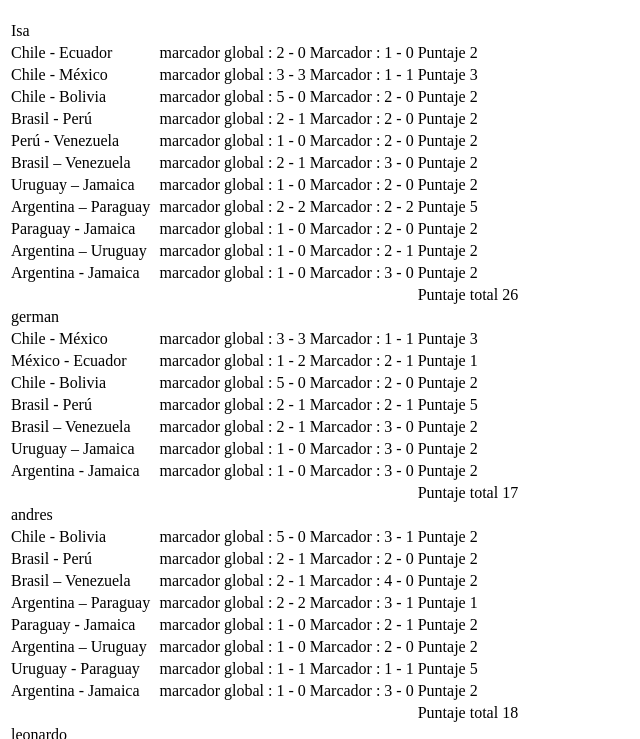
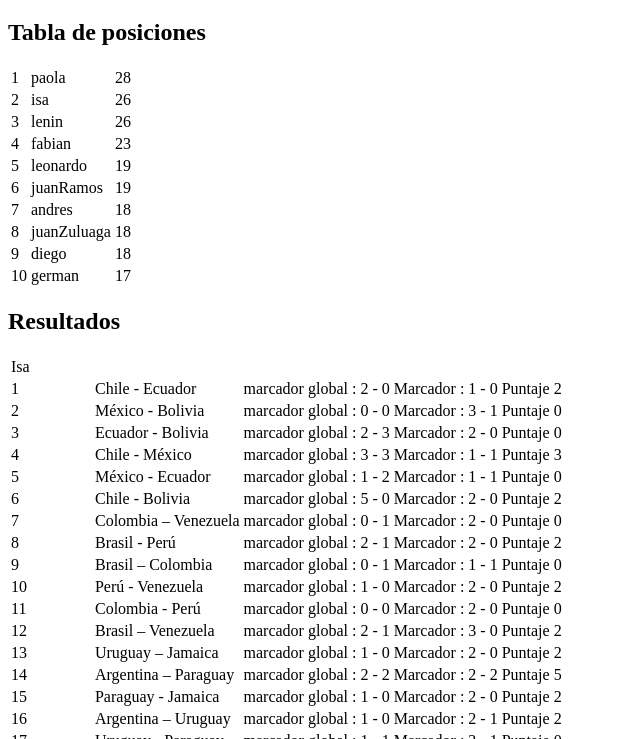
Before and after one commit to juan2ramos/polla, a plain HTML site: page index.html in a window 1280 px wide. Shown: the part 61-800 px from the top of the page, without its empty margins (0-640 px from the left). Drawn offline with Linux system fonts and the light colour scheme.

Commit message:
resultados

```diff
--- a/index.html
+++ b/index.html
@@ -8,8 +8,10 @@
 </head>
 <body>
    <h1>Polla</h1>
-
-   	<div id="id"></div>
+   	<h2>Tabla de posiciones</h2>
+   	<div id="posicion"></div>
+   	<h2>Resultados</h2>
+   	<div id="resultados"></div>
 
 
     <script type="text/javascript">
--- a/main.js
+++ b/main.js
@@ -11,12 +11,14 @@ function Persona(nombre, marcadores)
         var puntajeParcial = 0;
         console.log(this.nombre)
         tableResult += "<tr> <td> " + this.nombre + "</td></tr>"
+        var j = 0
         for(i in this.marcadores){
-
+            j++;
             if( marcadoresGlobal[i][0] == marcadores[i][0] &&
                 marcadoresGlobal[i][1] == marcadores[i][1]){
                 puntajeParcial = puntajeParcial + 5;
                 tableResult += "<tr>"
+                    + "<td>"  + j + "</td>"
                     + "<td>"  + i + "</td>"
                     + "<td>"  +"marcador global : " + marcadoresGlobal[i][0] + "  -  " + marcadoresGlobal[i][1] + "</td>"
                     +  "<td>"  + " Marcador : " +  marcadores[i][0] + " - " + marcadores[i][1] + "</td>"
@@ -34,6 +36,7 @@ function Persona(nombre, marcadores)
                 puntajeParcial = puntajeParcial + 3;
 
                 tableResult += "<tr>"
+                    + "<td>"  + j + "</td>"
                     + "<td>"  + i + "</td>"
                     + "<td>"  +"marcador global : " + marcadoresGlobal[i][0] + "  -  " + marcadoresGlobal[i][1] + "</td>"
                     +  "<td>"  + " Marcador : " +  marcadores[i][0] + " - " + marcadores[i][1] + "</td>"
@@ -55,6 +58,7 @@ function Persona(nombre, marcadores)
                 puntajeParcial = puntajeParcial + 2;
 
                 tableResult += "<tr>"
+                    + "<td>"  + j + "</td>"
                     + "<td>"  + i + "</td>"
                     + "<td>"  +"marcador global : " + marcadoresGlobal[i][0] + "  -  " + marcadoresGlobal[i][1] + "</td>"
                     +  "<td>"  + " Marcador : " +  marcadores[i][0] + " - " + marcadores[i][1] + "</td>"
@@ -74,6 +78,7 @@ function Persona(nombre, marcadores)
             if(mgt == mt){
                 puntajeParcial = puntajeParcial + 1;
                 tableResult += "<tr>"
+                    + "<td>"  + j + "</td>"
                     + "<td>"  + i + "</td>"
                     + "<td>"  +"marcador global : " + marcadoresGlobal[i][0] + "  -  " + marcadoresGlobal[i][1] + "</td>"
                     +  "<td>"  + " Marcador : " +  marcadores[i][0] + " - " + marcadores[i][1] + "</td>"
@@ -85,8 +90,15 @@ function Persona(nombre, marcadores)
 
                 continue;
             }
+        tableResult += "<tr>"
+                    + "<td>"  + j + "</td>"
+                    + "<td>"  + i + "</td>"
+                    + "<td>"  +"marcador global : " + marcadoresGlobal[i][0] + "  -  " + marcadoresGlobal[i][1] + "</td>"
+                    +  "<td>"  + " Marcador : " +  marcadores[i][0] + " - " + marcadores[i][1] + "</td>"
+                    + "<td> Puntaje 0 </td>"
+                    + "</tr>";
+        }
 
-        }
         this.puntaje = puntajeParcial;
         tableResult += "<tr> <td> </td> <td> </td><td> </td><td> Puntaje total " + this.puntaje;+ "</td></tr>"
         return this.puntaje;
@@ -109,11 +121,30 @@ function inicio ()
         "lenin" :new Persona("lenin", leninPuntajes)
 
     }
-    for(i in participantes){
-       console.log(i + " : " +participantes[i].getPuntaje());
+    var resultados = [],
+           tablaPosicion = "<table>",
+           i = 0;
+    for(j in participantes){
+       puntajeF = participantes[j].getPuntaje();
+       resultados.push(  {"nombre": j,  "puntaje" : puntajeF} );
     }
-     nombre = document.getElementById('id')
-     console.log(tableResult)
-    nombre.innerHTML = tableResult;
+    resultados.sort(compare);
+    for(p in resultados){
+        i++;
+        tablaPosicion += "<tr><td>"+ i +"</td><td>" + resultados[p].nombre + "</td>" +  "<td>" + resultados[p].puntaje + "</td></tr>";
+    }
+    tablaPosicion += "</table>"
 
+    idTablaResultados = document.getElementById('resultados')
+    idTablaResultados.innerHTML = tableResult;
+
+    idTablaPosicion= document.getElementById('posicion')
+    idTablaPosicion.innerHTML = tablaPosicion;
 }
+function compare(a,b) {
+      if (a.puntaje > b.puntaje)
+        return -1;
+      if (a.puntaje <b.puntaje)
+        return 1;
+      return 0;
+}
```
